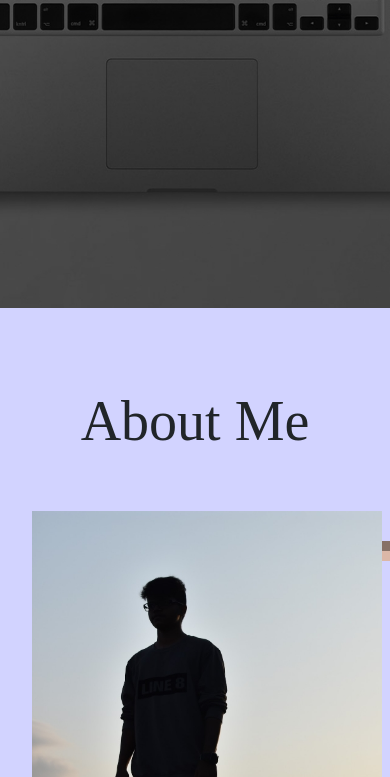
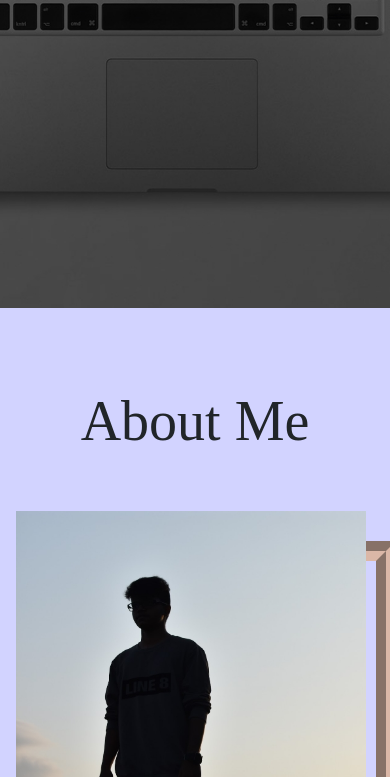
Before and after one commit to pranavbedre/pranavbedre.github.io, a plain HTML site: page index.html in a window 390 px wide. Shown: the part 492-1269 px from the top of the page. Drawn offline with nearby package versions, Linux system fonts and the light colour scheme; a web font is replaced by a local one.

Commit message:
Update style.css

```diff
--- a/style.css
+++ b/style.css
@@ -333,7 +333,7 @@ footer#copyright p {
 @media (max-width: 500px) {
   .content-container-padding-rule,
   #title .container-fluid {
-    padding: 5rem 2rem;
+    padding: 5rem 1rem;
   }
 
   #title .container-fluid {
```
